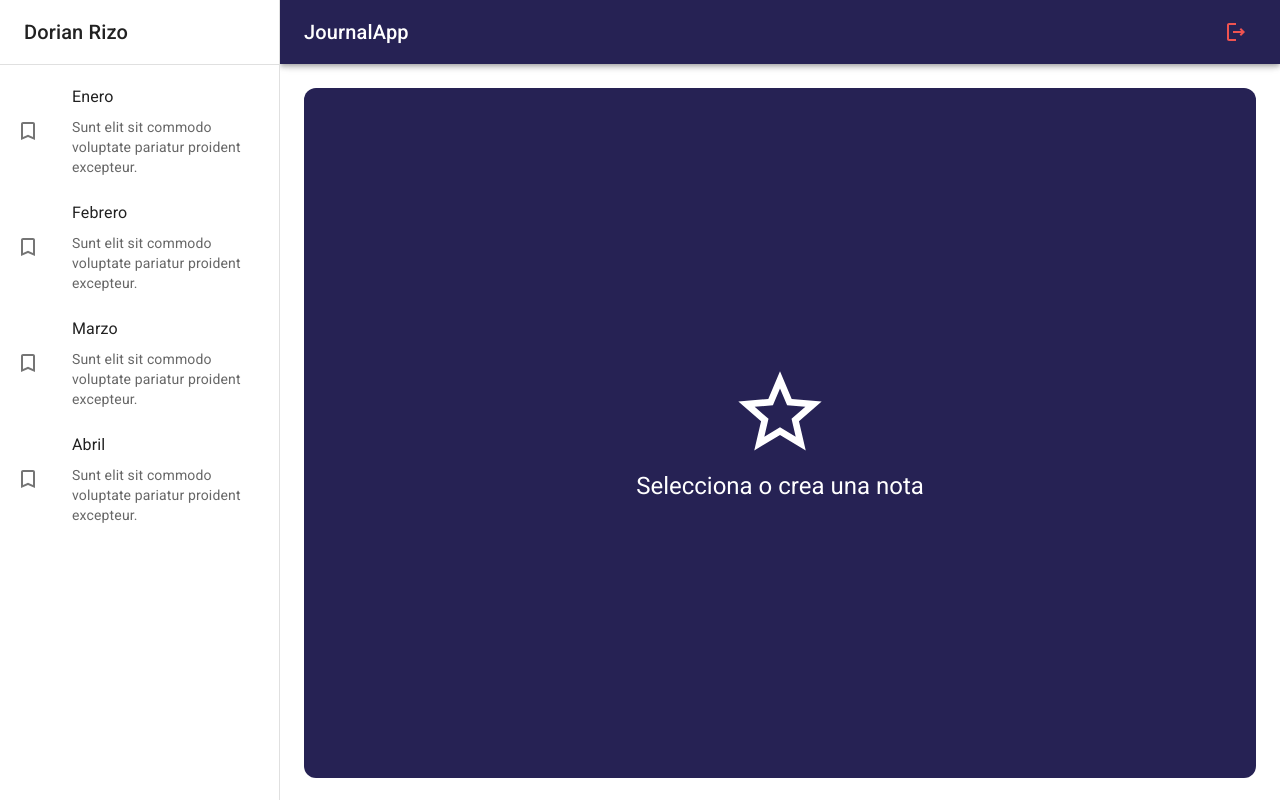
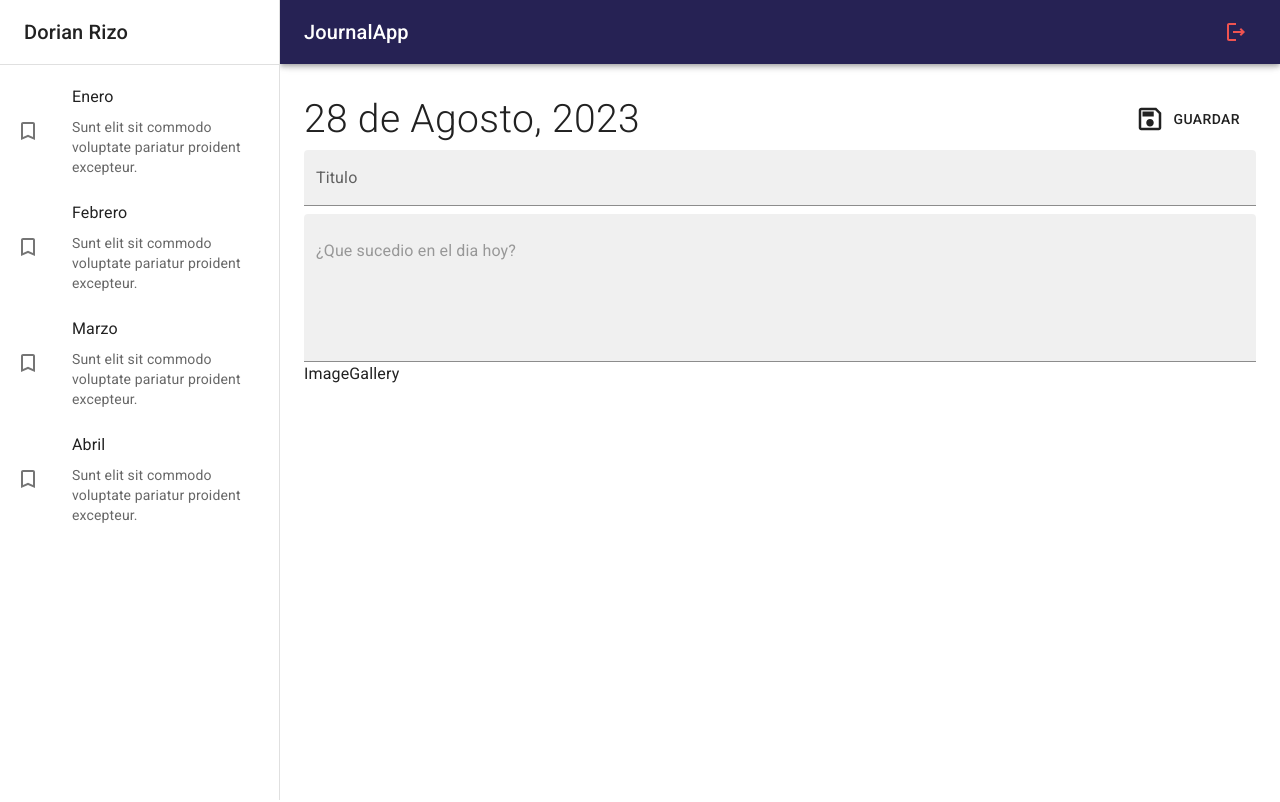
Before and after one commit to SoyDoryam/JournalAppV2, a React (Create React App) app: page / in a window 1280 px wide. Built offline with nearby package versions, Linux system fonts and the light colour scheme.

Commit message:
NoteView

```diff
--- /dev/null
+++ b/src/journal/components/ImageGallery.jsx
@@ -0,0 +1,8 @@
+
+const ImageGallery = () => {
+  return (
+    <div>ImageGallery</div>
+  )
+}
+
+export default ImageGallery
--- a/src/journal/components/index.js
+++ b/src/journal/components/index.js
@@ -1,2 +1,3 @@
 export * from './Navbar';
 export * from './SideBar';
+export * from './ImageGallery';
--- a/src/journal/pages/JournalPage.jsx
+++ b/src/journal/pages/JournalPage.jsx
@@ -2,13 +2,14 @@
 import React from 'react'
 import JournalLayout from '../layout/JournalLayout'
 import NothingSelectedView from '../views/NothingSelectedView'
+import NoteView from '../views/NoteView'
 
 const JournalPage = () => {
   return (
     <JournalLayout>
 
-      <NothingSelectedView />
-      {/* NoteView */}
+      {/* <NothingSelectedView /> */}
+      <NoteView />
 
     </JournalLayout>
   )
--- /dev/null
+++ b/src/journal/views/NoteView.jsx
@@ -0,0 +1,44 @@
+import { SaveOutlined } from "@mui/icons-material"
+import { Button, Grid, TextField, Typography } from "@mui/material"
+import ImageGallery from "../components/ImageGallery"
+
+const NoteView = () => {
+  return (
+    <Grid container direction='row' justifyContent='space-between' alignItems='center' sx={{mb:1}}>
+        <Grid item>
+            <Typography fontSize={39} fontWeight='light'>28 de Agosto, 2023</Typography>
+        </Grid>
+        <Grid item>
+            <Button color="primari" sx={{padding:2}} >
+                <SaveOutlined sx={{ fontSize: 30, mr: 1 }} />
+                Guardar
+            </Button>
+        </Grid>
+        <Grid container>
+            <TextField
+                type='text'
+                variant="filled"
+                fullWidth
+                placeholder="Ingrese un titulo"
+                label='Titulo'
+                sx={{border: 'none', mb:1}}
+            />
+
+            <TextField
+                type='text'
+                variant="filled"
+                fullWidth
+                multiline
+                placeholder="¿Que sucedio en el dia hoy?"
+                minRows={5}
+            />
+        </Grid>
+
+        {/* Image fallery */}
+        <ImageGallery />
+
+    </Grid>
+  )
+}
+
+export default NoteView
--- a/src/journal/views/index.js
+++ b/src/journal/views/index.js
@@ -1 +1,2 @@
 export * from './NothingSelectedView'
+export * from './NoteView'
```
